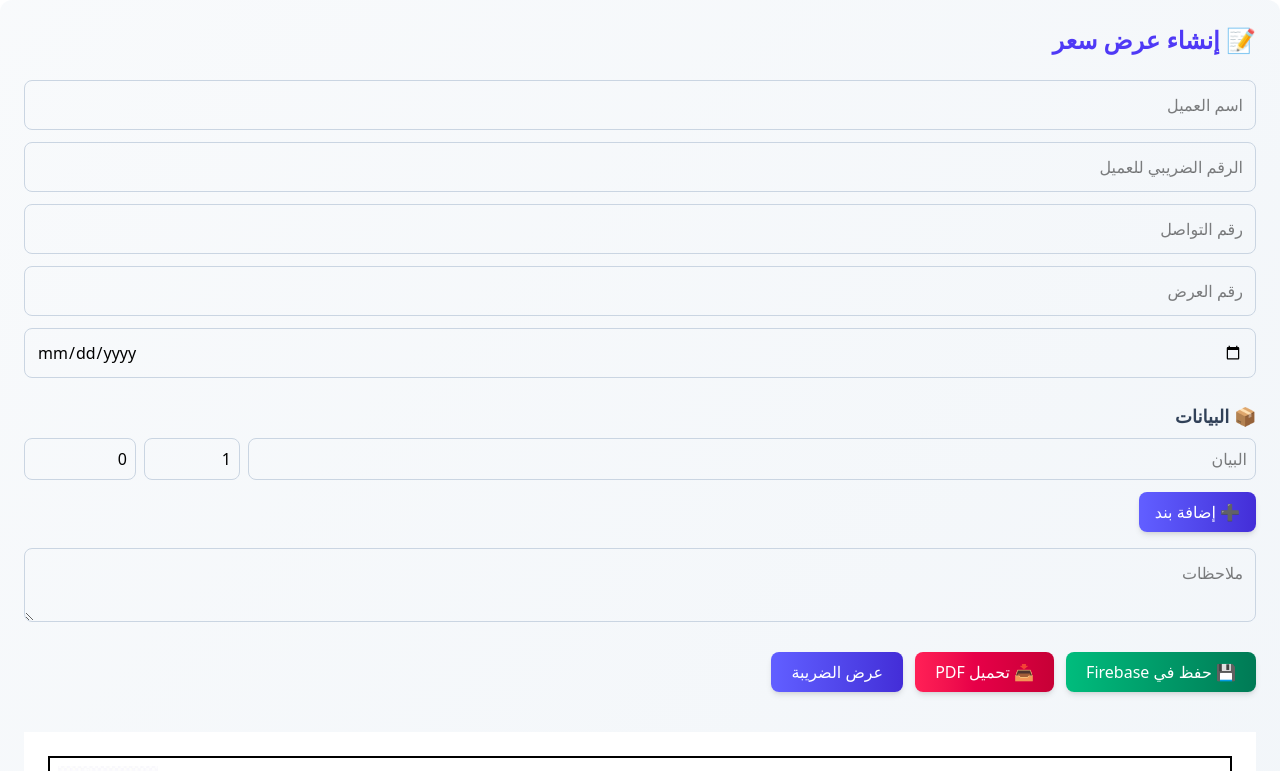
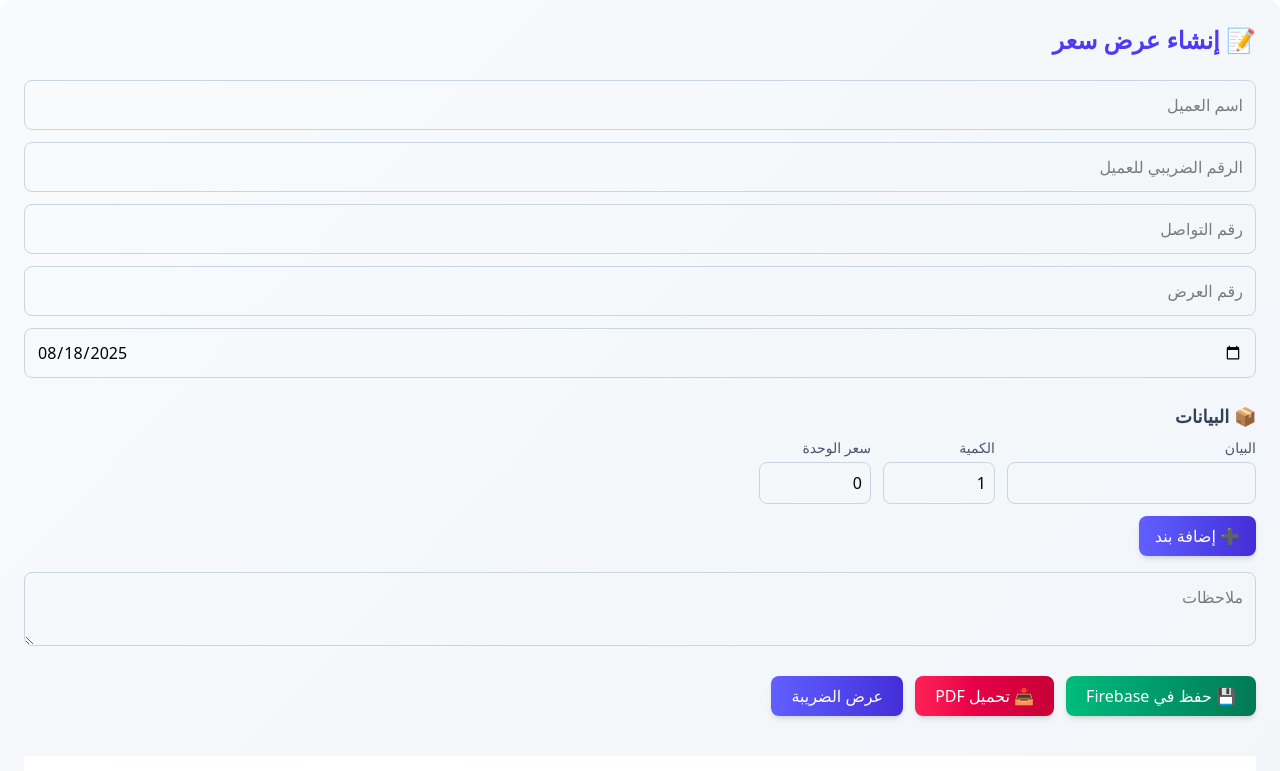
Before and after one commit to waheeb71/quotes-app, a React (Vite) app: page /new-quote in a window 1280 px wide. Shown: the top 771 px of the page. Built offline with nearby package versions, Linux system fonts and the light colour scheme; no server answers.

Commit message:
Initial commit pro

```diff
--- a/src/components/QuoteForm.jsx
+++ b/src/components/QuoteForm.jsx
@@ -2,7 +2,7 @@ import React, { useState, useEffect } from "react";
 import { db, storage } from "../firebaseConfig";
 import { doc, getDoc, updateDoc, collection, addDoc } from "firebase/firestore";
 import { ref, uploadBytes, getDownloadURL } from "firebase/storage";
-import { useParams } from "react-router-dom"; // <--- لإحضار id من الرابط
+import { useParams } from "react-router-dom";
 import QuoteTemplate from "./QuoteTemplate";
 import jsPDF from "jspdf";
 import html2canvas from "html2canvas";
@@ -10,8 +10,9 @@ import QuoteActions from "./QuoteActions";
 
 const QuoteForm = () => {
   const [showTax, setShowTax] = useState(false);
+  const today = new Date().toISOString().split("T")[0];
+  const { quoteId } = useParams();
 
-    const { quoteId } = useParams(); // إذا تم تمرير id للعرض
   const [data, setData] = useState({
     company_name: "مؤسسة القوة العاشرة للمقاولات العامة",
     commercial_register: "4030202520",
@@ -21,26 +22,31 @@ const QuoteForm = () => {
     customer_tax_number: "",
     customer_phone: "",
     quote_number: "",
-    quote_date: "",
+    quote_date: today, // افتراضي: تاريخ اليوم
     items: [{ description: "", quantity: 1, unit_price: 0, total_price: 0 }],
     subtotal: 0,
     vat_rate: 15,
     vat_amount: 0,
     total: 0,
     notes: "",
-    iban: "SA2710000010700000165109"
-
+    iban: "SA2710000010700000165109",
   });
 
+  // جلب مستند موجود (مع الحفاظ على تاريخ اليوم إن لم يوجد بالمستند)
   useEffect(() => {
     if (!quoteId) return;
-
     const fetchQuote = async () => {
       try {
         const docRef = doc(db, "quotes", quoteId);
         const docSnap = await getDoc(docRef);
         if (docSnap.exists()) {
-          setData(docSnap.data());
+          const docData = docSnap.data();
+          setData((prev) => ({
+            ...prev,
+            ...docData,
+            // إن لم يوجد تاريخ بالمستند (قديماً)، خليه على قيمة اليوم الموجودة مسبقاً
+            quote_date: docData.quote_date || prev.quote_date,
+          }));
         } else {
           alert("❌ هذا العرض غير موجود");
         }
@@ -51,18 +57,14 @@ useEffect(() => {
     fetchQuote();
   }, [quoteId]);
 
-
   const saveToFirebase = async () => {
     try {
       const quoteData = { ...data, company_logo: "/logoa.png" };
       if (quoteId) {
-        // تحديث
         await updateDoc(doc(db, "quotes", quoteId), quoteData);
-
         alert("✅ تم تحديث عرض السعر!");
       } else {
-        // حفظ جديد
-        await addDoc(collection(db, "quotes"), data);
+        await addDoc(collection(db, "quotes"), quoteData); // ← استخدم نفس الكائن
         alert("✅ تم حفظ عرض السعر!");
       }
     } catch (err) {
@@ -70,44 +72,53 @@ useEffect(() => {
       alert("⚠️ خطأ في الحفظ");
     }
   };
+
   const handleChange = (e) => {
     const { name, value } = e.target;
     setData((prev) => ({ ...prev, [name]: value }));
   };
 
-
   const addItem = () => {
     setData((prev) => ({
       ...prev,
-      items: [...prev.items, { description: "", quantity: 1, unit_price: 0, total_price: 0 }],
+      items: [
+        ...prev.items,
+        { description: "", quantity: 1, unit_price: 0, total_price: 0 },
+      ],
     }));
   };
 
   const handleItemChange = (index, field, value) => {
     const newItems = [...data.items];
     newItems[index][field] = value;
-    newItems[index].total_price = newItems[index].quantity * newItems[index].unit_price;
-   const subtotal = newItems.reduce((sum, item) => sum + item.total_price, 0);
+
+    // تأمين قيم رقمية عند الفراغ
+    const q = Number(newItems[index].quantity) || 0;
+    const p = Number(newItems[index].unit_price) || 0;
+    newItems[index].total_price = q * p;
+
+    const subtotal = newItems.reduce(
+      (sum, item) => sum + (Number(item.total_price) || 0),
+      0
+    );
     const vat_amount = (subtotal * data.vat_rate) / 100;
     const total = subtotal + vat_amount;
 
-setData(prev => ({
+    setData((prev) => ({
       ...prev,
       items: newItems,
-  subtotal,      // إجمالي قبل الضريبة
-  vat_amount,    // الضريبة المضافة
-  total          // الإجمالي بعد الضريبة
+      subtotal,
+      vat_amount,
+      total,
     }));
-
   };
-
 
   const waitForImages = (element) => {
     const images = element.querySelectorAll("img");
     return Promise.all(
       Array.from(images).map(
-      img =>
-        new Promise(resolve => {
+        (img) =>
+          new Promise((resolve) => {
             if (img.complete) resolve();
             else img.onload = img.onerror = resolve;
           })
@@ -119,14 +130,12 @@ const downloadPDF = async () => {
     await saveToFirebase();
     const element = document.getElementById("quote");
 
-  // عمل نسخة مؤقتة
     const clone = element.cloneNode(true);
     clone.style.position = "fixed";
     clone.style.top = "-10000px";
     clone.style.direction = "rtl";
     document.body.appendChild(clone);
 
-  // خريطة ألوان Tailwind → ألوان صلبة
     const colorMap = {
       "bg-blue-200": "#bfdbfe",
       "bg-gray-200": "#e5e7eb",
@@ -141,30 +150,24 @@ const downloadPDF = async () => {
       "text-slate-700": "#374151",
       "text-slate-50": "#f8fafc",
       "text-blue-600": "#2563eb",
-    // أضف أي ألوان أخرى تستخدمها في العرض
     };
 
-  // استبدال ألوان Tailwind بألوان صلبة
-  clone.querySelectorAll("*").forEach(el => {
-    el.classList.forEach(cls => {
+    clone.querySelectorAll("*").forEach((el) => {
+      el.classList.forEach((cls) => {
         if (colorMap[cls]) {
           if (cls.startsWith("bg-")) el.style.backgroundColor = colorMap[cls];
           else if (cls.startsWith("text-")) el.style.color = colorMap[cls];
         }
       });
 
-
       const style = window.getComputedStyle(el);
       if (style.color.includes("oklch")) el.style.color = "#000000";
-    if (style.backgroundColor.includes("oklch")) el.style.backgroundColor = "#ffffff";
+      if (style.backgroundColor.includes("oklch"))
+        el.style.backgroundColor = "#ffffff";
     });
 
-  // الانتظار لتحميل كل الصور
+    await waitForImages(clone);
 
-
-
-  await waitForImages(clone);
-  // إنشاء canvas وتحويله إلى PDF
     const canvas = await html2canvas(clone, { scale: 2, useCORS: true });
     const imgData = canvas.toDataURL("image/png");
     const pdf = new jsPDF("p", "mm", "a4");
@@ -177,7 +180,6 @@ const downloadPDF = async () => {
     document.body.removeChild(clone);
   };
 
-
   return (
     <div className="p-6 bg-gradient-to-br from-slate-50 to-slate-100 min-h-screen rounded-xl shadow-lg">
       <h1 className="text-2xl font-bold mb-6 text-indigo-600">📝 إنشاء عرض سعر</h1>
@@ -187,67 +189,78 @@ const downloadPDF = async () => {
         <input
           placeholder="اسم العميل"
           name="customer_name"
-    value={data.customer_name}  // <--- ربط القيمة مع state
+          value={data.customer_name}
           onChange={handleChange}
           className="border border-slate-300 rounded-lg p-3 w-full focus:ring-2 focus:ring-indigo-400"
         />
         <input
           placeholder="الرقم الضريبي للعميل"
           name="customer_tax_number"
-    value={data.customer_tax_number}  // <--- ربط القيمة مع state
+          value={data.customer_tax_number}
           onChange={handleChange}
           className="border border-slate-300 rounded-lg p-3 w-full focus:ring-2 focus:ring-indigo-400"
         />
         <input
           placeholder="رقم التواصل"
           name="customer_phone"
-    value={data.customer_phone}  // <--- ربط القيمة مع state
+          value={data.customer_phone}
           onChange={handleChange}
           className="border border-slate-300 rounded-lg p-3 w-full focus:ring-2 focus:ring-indigo-400"
         />
         <input
           placeholder="رقم العرض"
           name="quote_number"
-    value={data.quote_number}  // <--- ربط القيمة مع state
+          value={data.quote_number}
           onChange={handleChange}
           className="border border-slate-300 rounded-lg p-3 w-full focus:ring-2 focus:ring-indigo-400"
         />
+
+        {/* تاريخ العرض */}
         <input
           type="date"
           name="quote_date"
-    value={data.quote_date}  // <--- ربط القيمة مع state
-    onChange={handleChange}
+          value={data.quote_date}
+          onChange={handleChange} // لا حاجة لدالة ثانية
           className="border border-slate-300 rounded-lg p-3 w-full focus:ring-2 focus:ring-indigo-400"
         />
       </div>
 
-
       {/* البنود */}
       <h2 className="font-semibold text-lg text-slate-700 mt-6 mb-2">📦 البيانات</h2>
       {data.items.map((item, i) => (
-        <div key={i} className="flex gap-2 mb-3">
+        <div key={i} className="flex gap-3 mb-3">
+          <label className="flex flex-col">
+            <span className="text-sm text-slate-600 mb-1">البيان</span>
             <input
-            placeholder="البيان"
+              type="text"
               value={item.description}
               onChange={(e) => handleItemChange(i, "description", e.target.value)}
-            className="border border-slate-300 rounded-lg p-2 flex-1 focus:ring-2 focus:ring-indigo-400"
+              className="border border-slate-300 rounded-lg p-2 w-full focus:ring-2 focus:ring-indigo-400"
             />
+          </label>
+
+          <label className="flex flex-col">
+            <span className="text-sm text-slate-600 mb-1">الكمية</span>
             <input
               type="number"
-            placeholder="الكمية"
               value={item.quantity}
-            onChange={(e) => handleItemChange(i, "quantity", +e.target.value)}
-            className="border border-slate-300 rounded-lg p-2 w-24 focus:ring-2 focus:ring-indigo-400"
+              onChange={(e) => handleItemChange(i, "quantity", +e.target.value)} // ✅ تصحيح
+              className="border border-slate-300 rounded-lg p-2 w-28 focus:ring-2 focus:ring-indigo-400"
             />
+          </label>
+
+          <label className="flex flex-col">
+            <span className="text-sm text-slate-600 mb-1">سعر الوحدة</span>
             <input
               type="number"
-            placeholder="سعر الوحدة"
               value={item.unit_price}
               onChange={(e) => handleItemChange(i, "unit_price", +e.target.value)}
               className="border border-slate-300 rounded-lg p-2 w-28 focus:ring-2 focus:ring-indigo-400"
             />
+          </label>
         </div>
       ))}
+
       <button
         onClick={addItem}
         className="bg-gradient-to-r from-indigo-500 to-indigo-700 text-white px-4 py-2 rounded-lg shadow-md hover:from-indigo-600 hover:to-indigo-800 transition"
@@ -259,27 +272,22 @@ const downloadPDF = async () => {
       <textarea
         placeholder="ملاحظات"
         name="notes"
-  value={data.notes}  // <--- ربط القيمة مع state
+        value={data.notes}
         onChange={handleChange}
         className="border border-slate-300 rounded-lg p-3 mt-4 w-full focus:ring-2 focus:ring-indigo-400"
       />
 
-
       {/* الأزرار */}
-     {/* الأزرار مع spinner */}
       <QuoteActions
         saveToFirebase={saveToFirebase}
         downloadPDF={downloadPDF}
         showTax={showTax}
-  toggleShowTax={() => setShowTax(prev => !prev)}
+        toggleShowTax={() => setShowTax((prev) => !prev)}
       />
-
-
 
       {/* المعاينة */}
       <div className="mt-10">
         <QuoteTemplate data={data} showTax={showTax} />
-
       </div>
     </div>
   );
```
Lines whose indentation alone changed are shown as unchanged.
